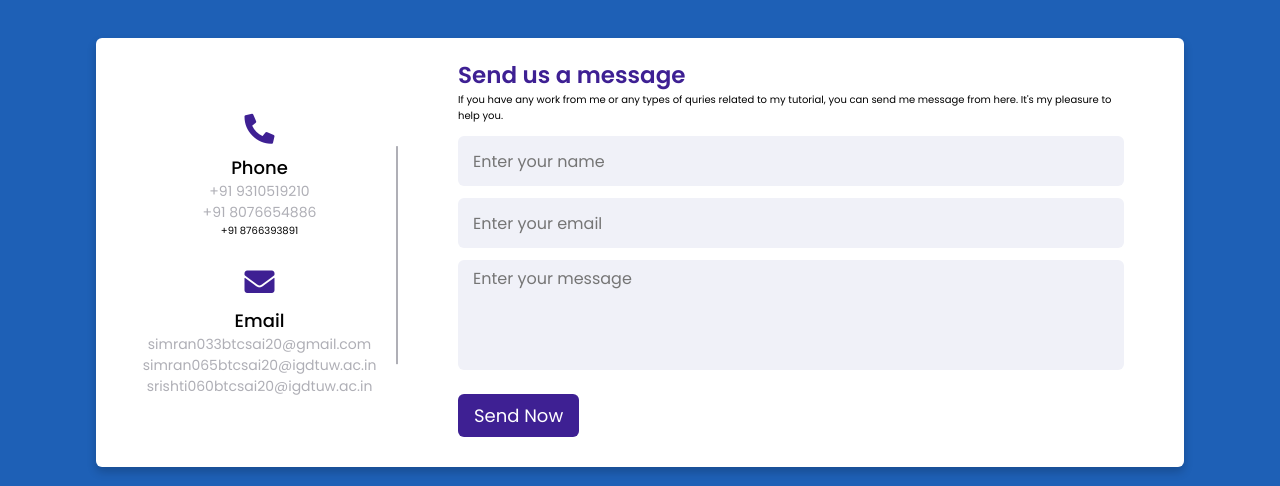
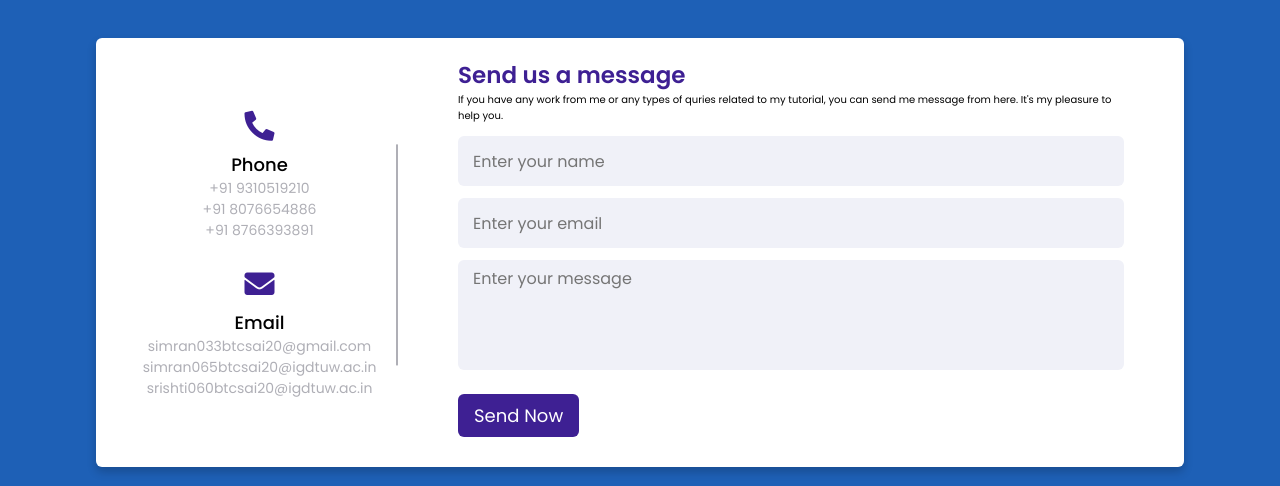
Before and after one commit to Srishtikumari2002/AirBar, a PHP site: page /contact.php in a window 1280 px wide. Shown: the part 128-614 px from the top of the page. Run offline with PHP 8.4, Linux system fonts and the light colour scheme; the visitor is signed in with stand-in values (Sample User, id 1); some libraries are stand-ins or nearby versions.

Commit message:
updated contacts

```diff
--- a/contact.php
+++ b/contact.php
@@ -36,7 +36,7 @@
           <div class="topic">Phone</div>
           <div class="text-one">+91 9310519210</div>
           <div class="text-two">+91 8076654886</div>
-          <div class="text-three">+91 8766393891</div>
+          <div class="text-one">+91 8766393891</div>
 
         </div>
         <div class="email details">
```
